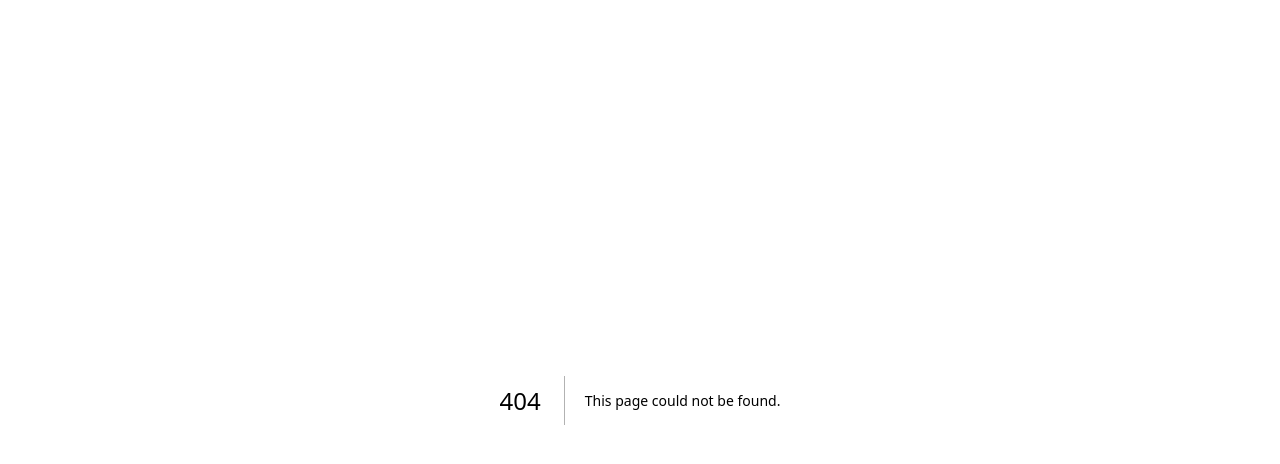
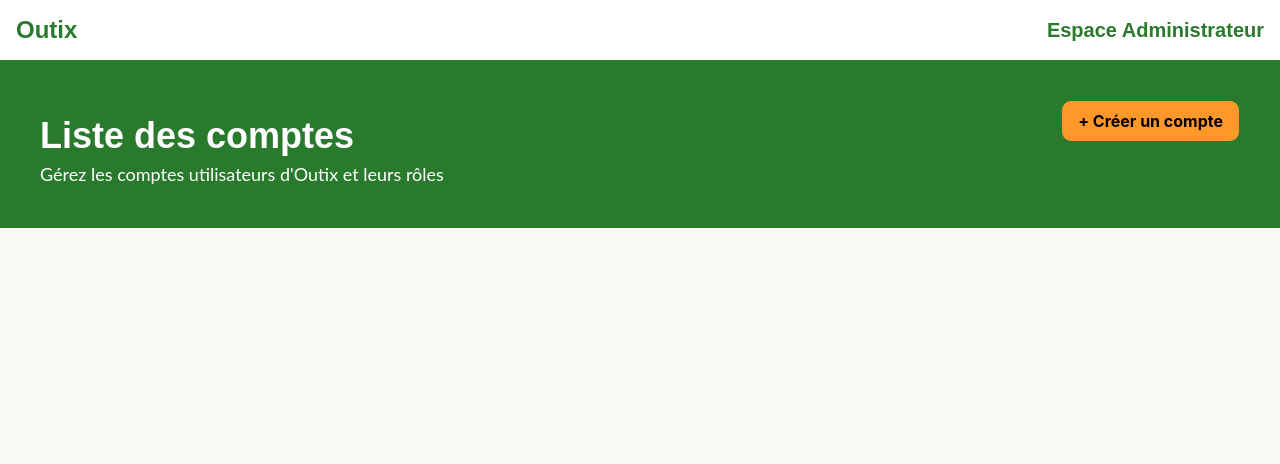
Before and after one commit to Linkaly31/SAE_Outix, a Next.js app in the folder outix/: page /administration in a window 1280 px wide. Before the commit this address had no page. Shown: the top 464 px of the page. Built offline with nearby package versions, Linux system fonts and the light colour scheme.

Commit message:
Feat : Add Component adminHeader & implement NavInfo

```diff
--- /dev/null
+++ b/outix/src/app/administration/page.tsx
@@ -0,0 +1,19 @@
+import { AdminHeader } from "@/components/ui/adminHeader"
+import { NavInfo } from "@/components/ui/navInfo"
+
+export default function AdministrationPage() {
+  return (
+    <main className="min-h-screen bg-[#F9F9F4]">
+      <AdminHeader />
+      <NavInfo
+        title="Liste des comptes"
+        subtitle="Gérez les comptes utilisateurs d'Outix et leurs rôles"
+
+        buttons={[
+          { label: "+ Créer un compte", url: "" },
+        ]}
+
+      />
+    </main>
+  )
+}
--- /dev/null
+++ b/outix/src/components/ui/adminHeader.tsx
@@ -0,0 +1,16 @@
+export function AdminHeader() {
+  return (
+    <header className="w-full bg-white px-4 py-2">
+      <div className="flex h-11 items-center justify-between">
+        {/* Add logo later */}
+        <span className="font-title text-2xl font-bold text-[#2A7A2E]">
+          Outix
+        </span>
+
+        <span className="font-title text-xl font-bold text-[#2A7A2E]">
+          Espace Administrateur
+        </span>
+      </div>
+    </header>
+  )
+}
```
